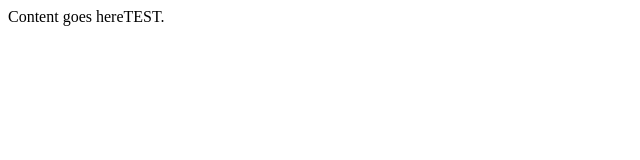
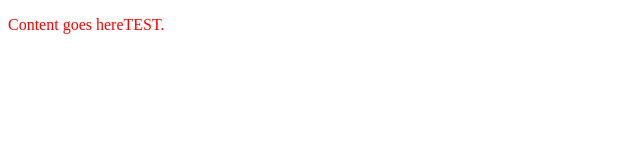
Before and after one commit to vakkD/prog_portfolio, a plain HTML site: page index.html in a window 1280 px wide. Shown: the whole page, without its empty margins (0-640 px from the left). Drawn offline with Linux system fonts and the light colour scheme.

Commit message:
Update index.html

```diff
--- a/index.html
+++ b/index.html
@@ -6,6 +6,6 @@
 <meta name="keywords" content="html tutorial template">
 </head>
 <body>
-  <p1>Content goes hereTEST.</p1>
+  <p style="color:red;">Content goes hereTEST.</p>
 </body>
 </html>
```
